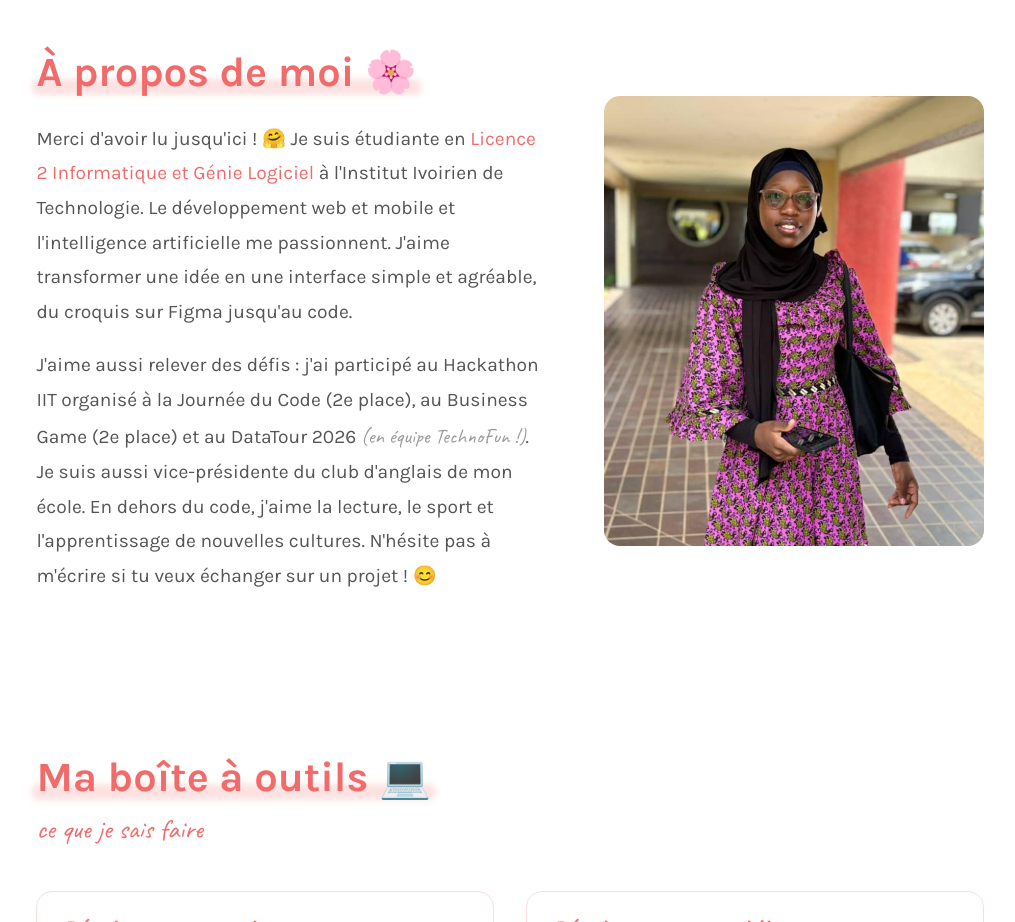
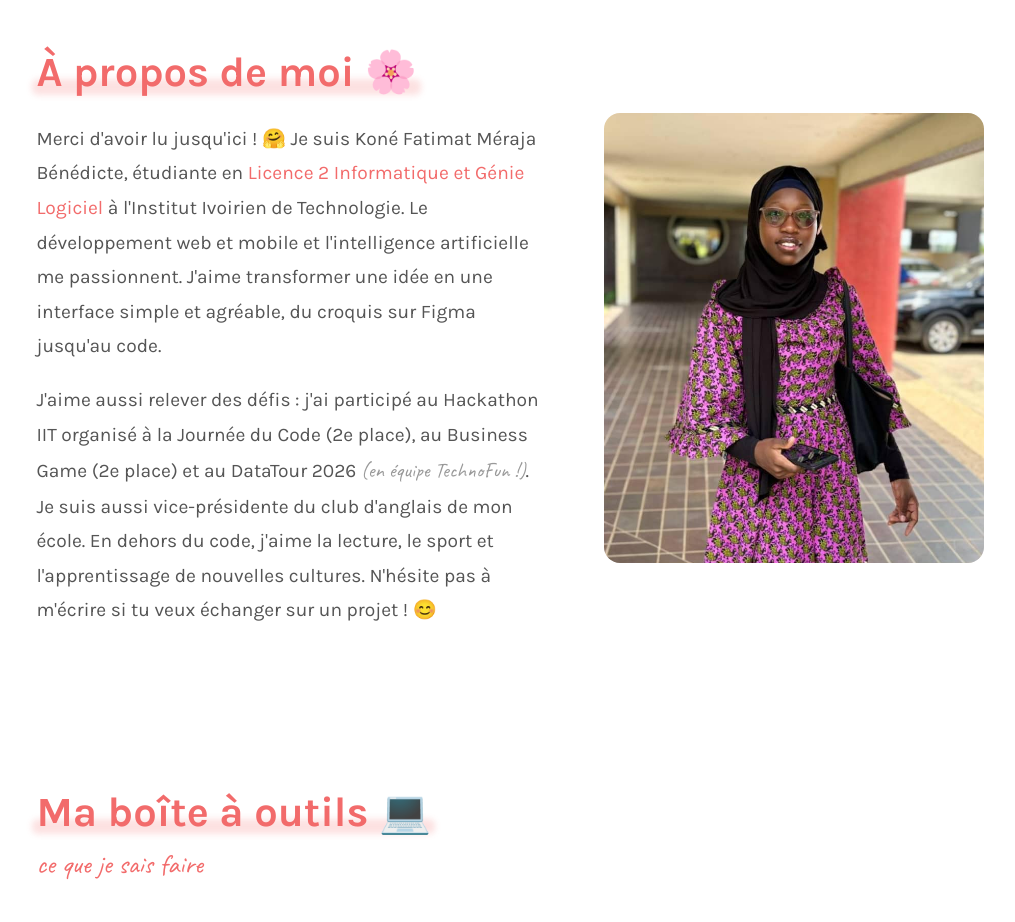
Before and after one commit to Fatimat-bot/Mon_Portfolio, a plain HTML site: page index.html in a window 1280 px wide. Shown: the part 840-1762 px from the top of the page, without its empty margins (130-1145 px from the left). Drawn offline with nearby package versions, Linux system fonts and the light colour scheme.

Commit message:
Ajoute une information

```diff
--- a/index.html
+++ b/index.html
@@ -65,7 +65,7 @@
       <div class="apropos-texte">
         <h2 class="titre-section titre-surligne">À propos de moi 🌸</h2>
         <p>
-          Merci d'avoir lu jusqu'ici ! 🤗 Je suis étudiante en
+          Merci d'avoir lu jusqu'ici ! 🤗 Je suis Koné Fatimat Méraja Bénédicte, étudiante en
           <span class="rose">Licence 2 Informatique et Génie Logiciel</span> à l'Institut
           Ivoirien de Technologie. Le développement web et mobile et l'intelligence
           artificielle me passionnent. J'aime transformer une idée en une interface
```
